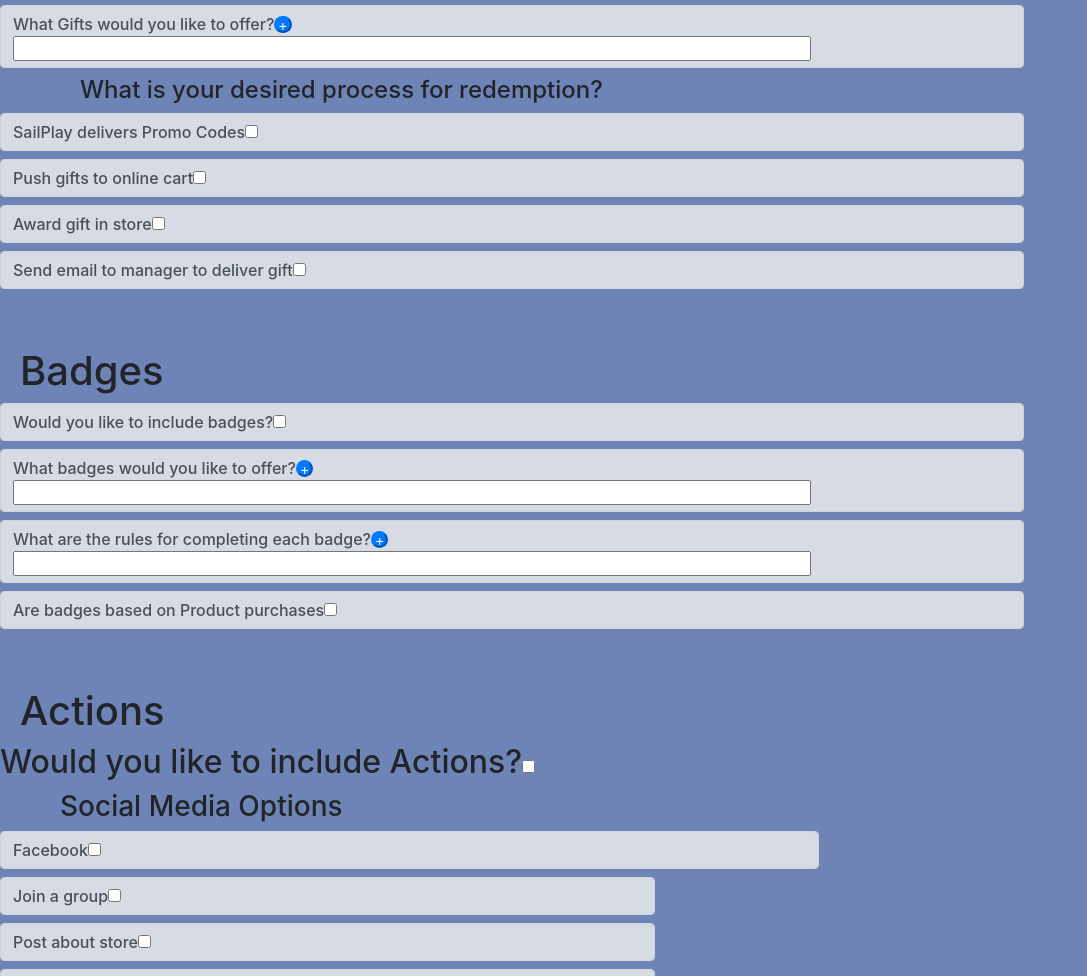
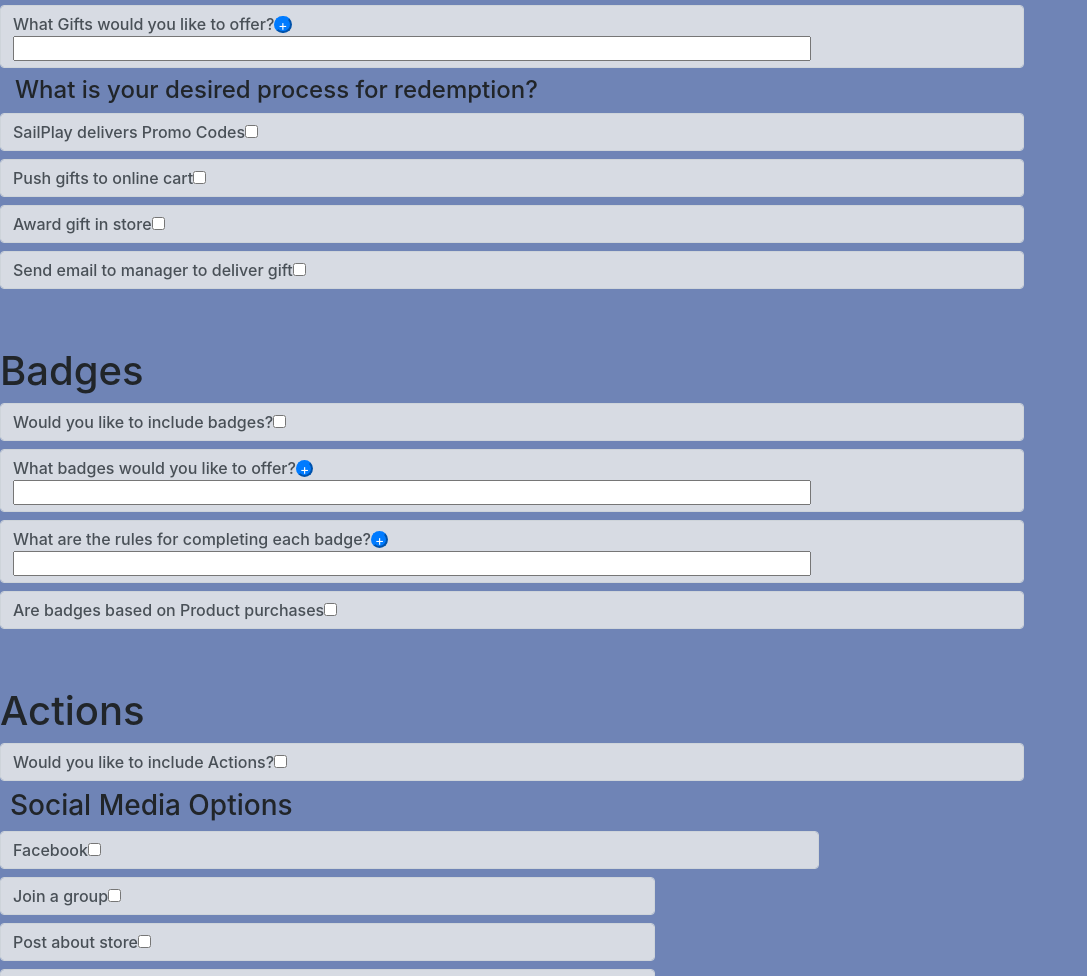
Before and after one commit to davidkorff/SailPlayForm, a plain HTML site: page index.html in a window 1280 px wide. Shown: the part 1824-2800 px from the top of the page, without its empty margins (0-1087 px from the left). Drawn offline with nearby package versions, Linux system fonts and the light colour scheme.

Commit message:
stylings+fixups

```diff
--- a/index.css
+++ b/index.css
@@ -54,7 +54,7 @@ body{
 } */
 h1 {
   /* text-align: center; */
-  padding-left: 20px;
+  padding-left: 0px;
   padding-top: 50px;
 }
 
@@ -63,18 +63,18 @@ h2 {
 }
 
 h3 {
-  padding-left: 60px;
+  padding-left: 10px;
 }
 
 h4 {
-  padding-left: 80px;
+  padding-left: 15px;
 }
 h5 {
-  padding-left: 100px;
+  padding-left: 20px;
 }
 
 h6 {
-  padding-left: 120px;
+  padding-left: 25px;
 }
 
 
--- a/indexbasic.js
+++ b/indexbasic.js
@@ -95,7 +95,7 @@ function makeSection(){
 
    q7 = makeDiv('Actions', document.body, 'h1')
 
-      actionsQ1 = makeDivWithInput('Would you like to include Actions?',q7,'h2','checkBox')
+      actionsQ1 = makeDivWithInput('Would you like to include Actions?',q7,'h2','checkBox', false, 'form-control')
        includedActions1 = makeDiv('Social Media Options', actionsQ1, 'h3')
          socialMediaActions1 = makeDivWithInput('Facebook', includedActions1, 'h4', 'checkBox', false, 'form-control')
            facebookAction1 = makeDivWithInput('Join a group', socialMediaActions1, 'h5', 'checkBox', false, 'form-control')
@@ -120,7 +120,7 @@ function makeSection(){
 
    q9 = makeDiv('Desktop App', document.body, 'h1')
      desktopAppQ1 = makeDivWithInput('Will you require a desktop app?', q9, 'h4', 'checkBox', false, 'form-control')
-     desktopAppQ2 = makeDiv('What features will you require the desktop app to have?', desktopAppQ1, 'h5', 'text')
+     desktopAppQ2 = makeDiv('What features will you require the desktop app to have?', desktopAppQ1, 'h5')
      desktopAppFeatures1 = makeDivWithInput('Promo code validation', desktopAppQ2, 'h6', 'checkBox', false, 'form-control')
      desktopAppFeatures2 = makeDivWithInput('Merge user accounts', desktopAppQ2, 'h6', 'checkBox', false, 'form-control')
      desktopAppFeatures3 = makeDivWithInput('Award gifts', desktopAppQ2, 'h6', 'checkBox', false, 'form-control')
@@ -129,7 +129,7 @@ function makeSection(){
      desktopAppFeatures6 = makeDivWithInput('add/ subtract points', desktopAppQ2, 'h6', 'checkBox', false, 'form-control')
      desktopAppFeatures7 = makeDivWithInput('Add tags to user', desktopAppQ2, 'h6', 'checkBox', false, 'form-control')
      desktopAppFeatures8 = makeDivWithInput('Create user', desktopAppQ2, 'h6', 'checkBox', false, 'form-control')
-     desktopAppQ3 = makeDiv('What platform will you be utlizing the app on?', desktopAppQ1, 'h5', 'text')
+     desktopAppQ3 = makeDiv('What platform will you be utlizing the app on?', desktopAppQ1, 'h5')
      desktopAppPlatform1 = makeDivWithInput('Mac', desktopAppQ3, 'h6', 'checkBox', false, 'form-control')
      desktopAppPlatform2 = makeDivWithInput("PC (excluding Window's Vista)", desktopAppQ3, 'h6', 'checkBox', false, 'form-control')
 
```
